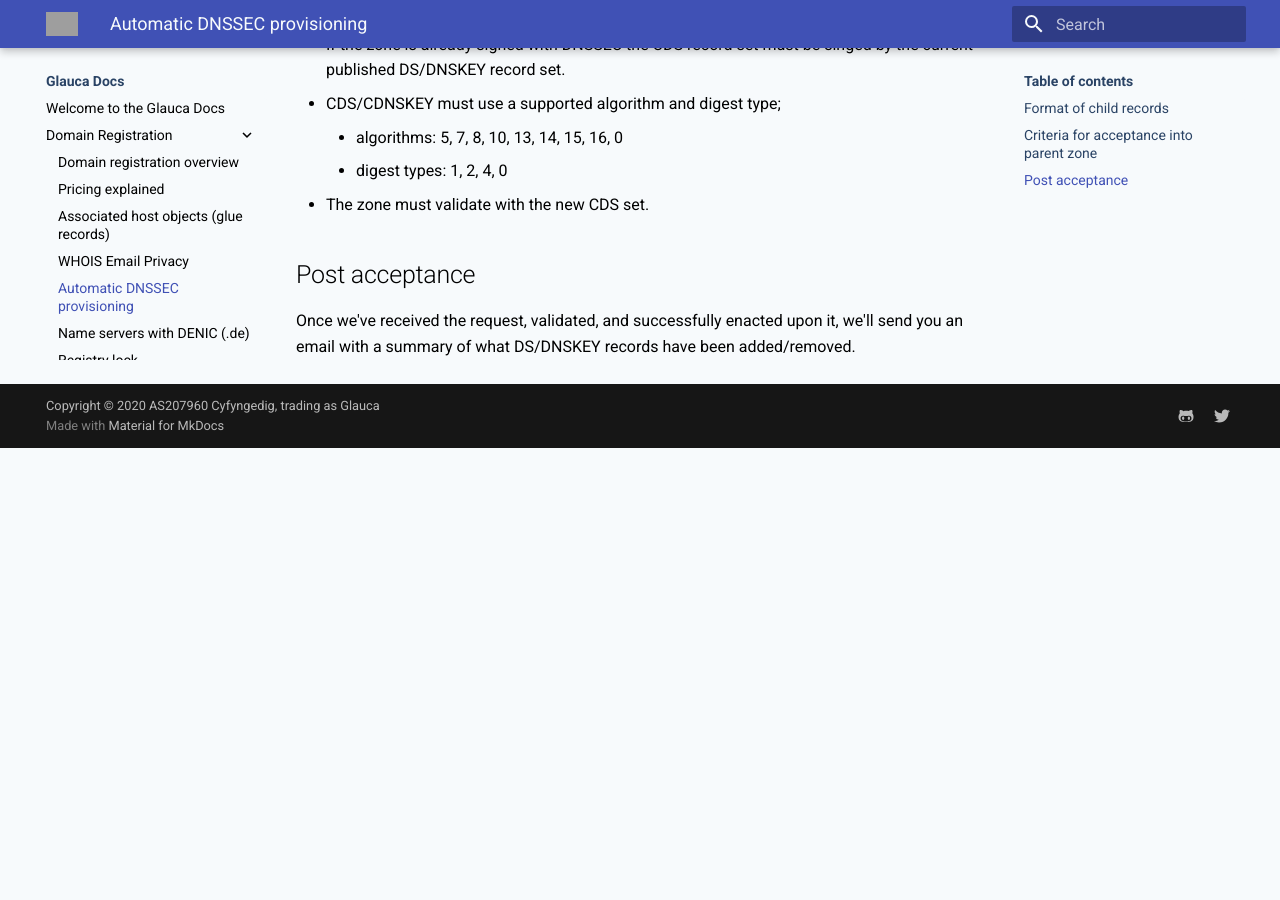
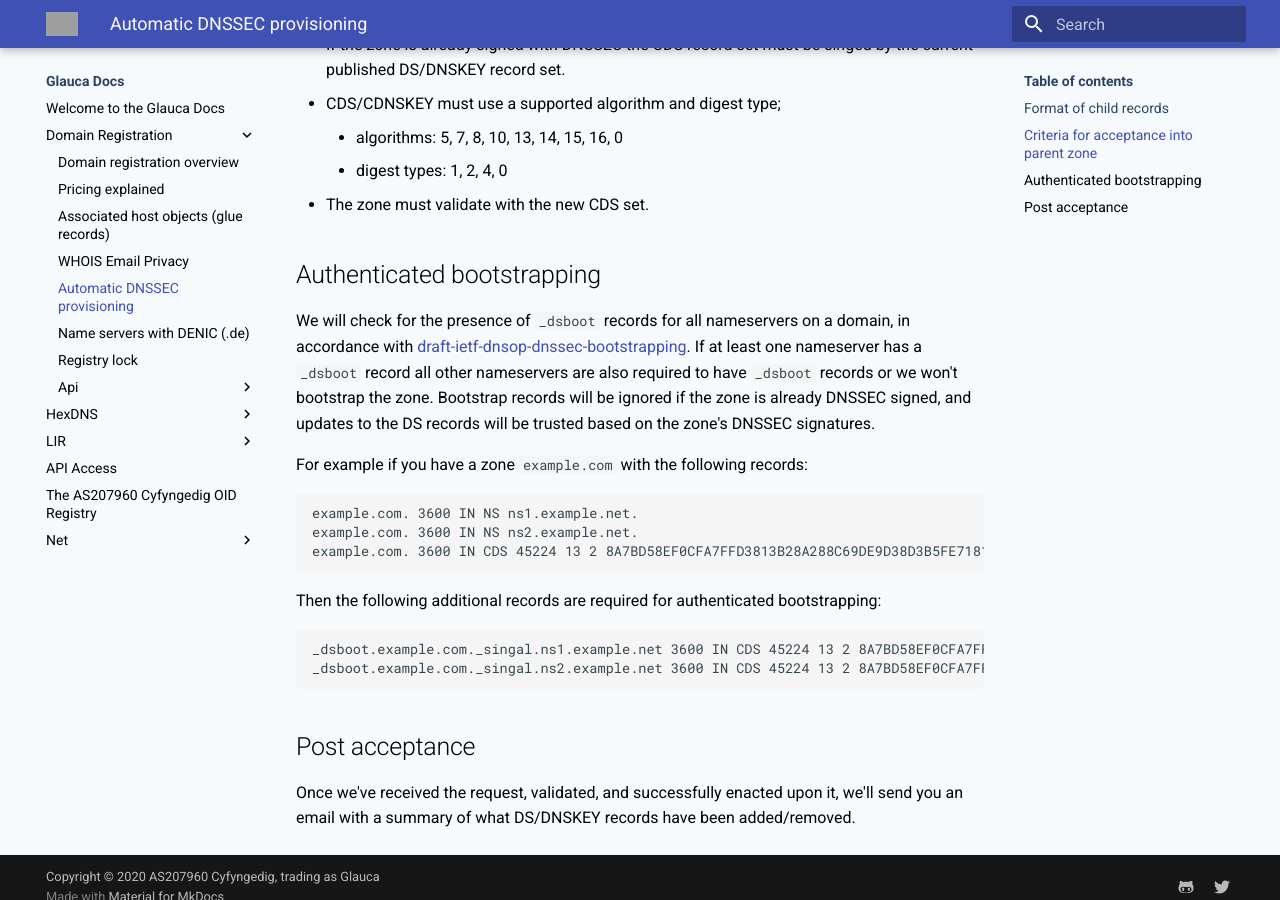
Before and after one commit to AS207960/docs, an MkDocs documentation site: the page built from docs/domains/cds.md, in a window 1280 px wide and 900 px high, scrolled down 1237 px. Built offline with MkDocs 1.6.1 and Material for MkDocs 9.7.7, drawn with Linux system fonts in a browser that asks for light colours; before the commit the page ends 1685 px from its top, so only the background shows below that; grey boxes are pictures that could not be loaded.

Commit message:
add _dsboot docs

````diff
--- a/docs/domains/cds.md
+++ b/docs/domains/cds.md
@@ -58,6 +58,28 @@ published DS/DNSKEY record set.
     * digest types: 1, 2, 4, 0
 - The zone must validate with the new CDS set.
 
+## Authenticated bootstrapping
+
+We will check for the presence of `_dsboot` records for all nameservers on a domain, in accordance
+with [draft-ietf-dnsop-dnssec-bootstrapping](https://datatracker.ietf.org/doc/draft-ietf-dnsop-dnssec-bootstrapping/).
+If at least one nameserver has a `_dsboot` record all other nameservers are also required to have
+`_dsboot` records or we won't bootstrap the zone. Bootstrap records will be ignored
+if the zone is already DNSSEC signed, and updates to the DS records will be trusted based
+on the zone's DNSSEC signatures.
+
+For example if you have a zone `example.com` with the following records:
+```
+example.com. 3600 IN NS ns1.example.net.
+example.com. 3600 IN NS ns2.example.net.
+example.com. 3600 IN CDS 45224 13 2 8A7BD58EF0CFA7FFD3813B28A288C69DE9D38D3B5FE71816E82AE26AF0615165
+```
+
+Then the following additional records are required for authenticated bootstrapping:
+```
+_dsboot.example.com._singal.ns1.example.net 3600 IN CDS 45224 13 2 8A7BD58EF0CFA7FFD3813B28A288C69DE9D38D3B5FE71816E82AE26AF0615165
+_dsboot.example.com._singal.ns2.example.net 3600 IN CDS 45224 13 2 8A7BD58EF0CFA7FFD3813B28A288C69DE9D38D3B5FE71816E82AE26AF0615165
+```
+
 ## Post acceptance
 
 Once we've received the request, validated, and successfully enacted upon it, we'll send you
````
